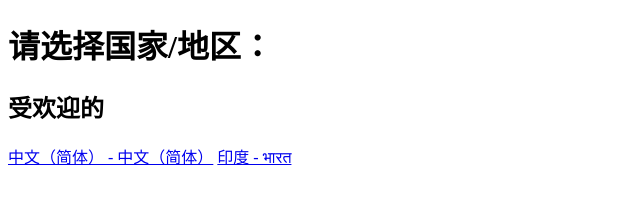
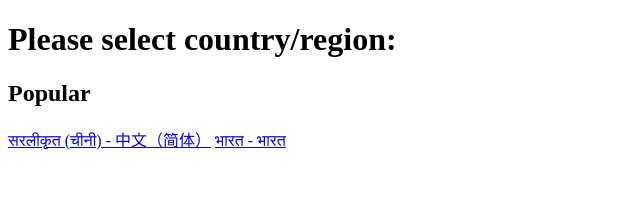
Before and after one commit to AgrDeza/ClickerTapping, a plain HTML site: page language/change/hi/index.html in a window 1280 px wide. Shown: the whole page, without its empty margins (0-640 px from the left). Drawn offline with Linux system fonts and the light colour scheme.

Commit message:
add hindi

```diff
--- a/language/change/zh-cn/index.html
+++ b/language/change/hi/index.html
@@ -4,12 +4,12 @@
     <meta charset="UTF-8">
     <meta http-equiv="X-UA-Compatible" content="IE=edge">
     <meta name="viewport" content="width=360, initial-scale=1.0">
-    <title>改变语言</title>
+    <title>Change Language</title>
 </head>
 <body>
-    <h1>请选择国家/地区：</h1>
-    <h2>受欢迎的</h2>
-    <a href="https://raw.githack.com/AgrDeza/ClickerTapping/main/language/zh-cn/index.html">中文（简体） - 中文（简体）</a>
-    <a href="https://raw.githack.com/AgrDeza/ClickerTapping/main/language/zh-cn/index.html">印度 - भारत</a>
+    <h1>Please select country/region:</h1>
+    <h2>Popular</h2>
+    <a href="https://raw.githack.com/AgrDeza/ClickerTapping/main/language/zh-cn/index.html">सरलीकृत (चीनी) - 中文（简体）</a>
+    <a href="https://raw.githack.com/AgrDeza/ClickerTapping/main/language/hi/index.html">भारत - भारत</a>
 </body>
 </html>
```
Also changed, not shown: language/hi/index.html (added, +13 -0 lines).
